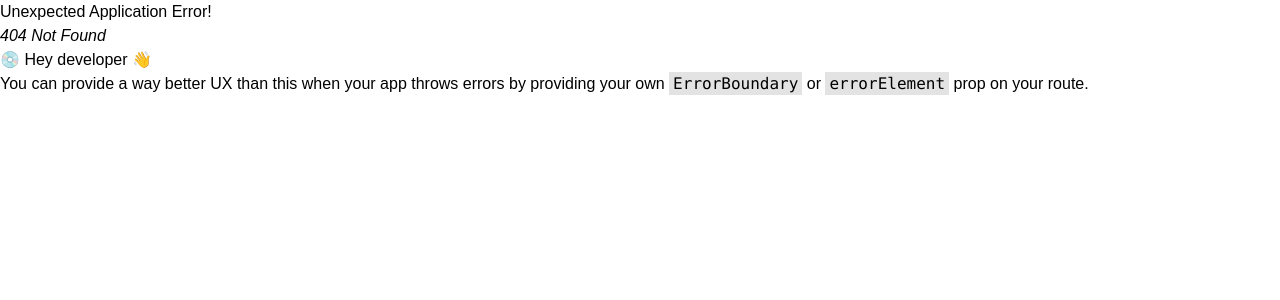
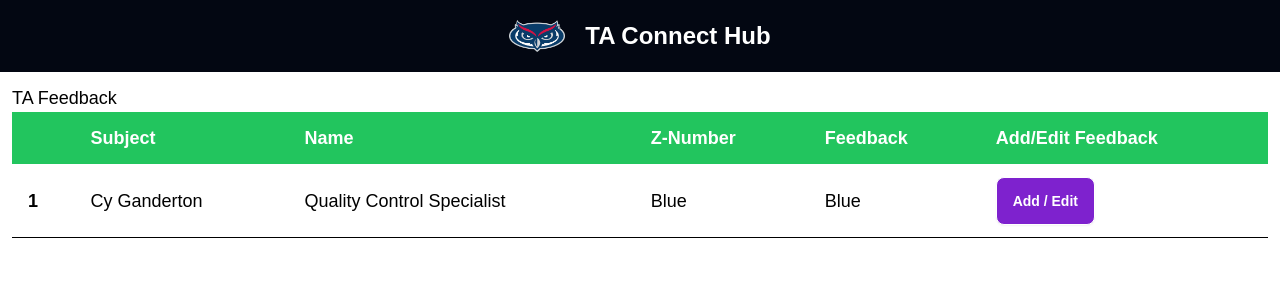
Before and after one commit to vasasowjanya/TAConnectHubFrontEnd, a React (Vite) app: page /dashboard/ta-feedback in a window 1280 px wide. Before the commit this address had no page. Shown: the top 300 px of the page. Built offline with nearby package versions, Linux system fonts and the light colour scheme; sample sign-in values are in the browser's storage.

Commit message:
instructor ui done

```diff
--- a/src/app/components/RoleWiseNavbar.tsx
+++ b/src/app/components/RoleWiseNavbar.tsx
@@ -88,7 +88,9 @@ export const RoleWiseNavbar = ({ role }: { role: string }) => {
 
   const instructorSidebarItems = (
     <ul className="py-4 bg-[#373737] text-white flex justify-evenly items-center cursor-pointer">
-      <li>TA Feedback</li>
+      <li>
+        <Link to={"/dashboard/ta-feedback"}>TA Feedback</Link>
+      </li>
       <li>
         <Link to={"/dashboard/user"}>
           <FaUser />
--- /dev/null
+++ b/src/app/pages/dashboardpages/SingleFeedback.tsx
@@ -0,0 +1,19 @@
+const SingleFeedback = () => {
+  return (
+    <div>
+      <h1 className="text-lg">Leave a feedback</h1>
+      <div className="flex items-center gap-4">
+        <input
+          type="text"
+          placeholder="Type feedback here"
+          className="mt-4 input input-bordered input-primary w-full max-w-xs rounded-none"
+        />
+        <button className="mt-4 btn bg-purple-700 hover:bg-purple-800 text-white">
+          Submit Feedback
+        </button>
+      </div>
+    </div>
+  );
+};
+
+export default SingleFeedback;
--- /dev/null
+++ b/src/app/pages/dashboardpages/TaFeedback.tsx
@@ -0,0 +1,45 @@
+import { Link } from "react-router-dom";
+
+const TaFeedback = () => {
+  return (
+    <div>
+      <h1 className="text-lg">TA Feedback</h1>
+      <div>
+        <div className="overflow-x-auto">
+          <table className="table">
+            {/* head */}
+            <thead className="bg-green-500 text-white text-lg">
+              <tr>
+                <th></th>
+                <th>Subject</th>
+                <th>Name</th>
+                <th>Z-Number</th>
+                <th>Feedback</th>
+                <th> Add/Edit Feedback</th>
+              </tr>
+            </thead>
+            <tbody className="text-lg">
+              {/* row 1 */}
+              <tr>
+                <th>1</th>
+                <td>Cy Ganderton</td>
+                <td>Quality Control Specialist</td>
+                <td>Blue</td>
+                <td>Blue</td>
+                <td>
+                  <Link to="/dashboard/ta-feedback/1">
+                    <button className="btn bg-purple-700 hover:bg-purple-800 text-white">
+                      Add / Edit
+                    </button>
+                  </Link>
+                </td>
+              </tr>
+            </tbody>
+          </table>
+        </div>
+      </div>
+    </div>
+  );
+};
+
+export default TaFeedback;
--- a/src/routes/Routes.tsx
+++ b/src/routes/Routes.tsx
@@ -27,6 +27,8 @@ import TaApplicationReview from "../app/pages/dashboardpages/TaApplicationReview
 import SingleApplicationDetail from "../app/pages/dashboardpages/SingleApplicationDetail";
 import TaRecomandation from "../app/pages/dashboardpages/TaRecomandation";
 import TaSelection from "../app/pages/dashboardpages/TaSelection";
+import TaFeedback from "../app/pages/dashboardpages/TaFeedback";
+import SingleFeedback from "../app/pages/dashboardpages/SingleFeedback";
 
 export default function Routes() {
   const isTokenAvailable = localStorage.getItem("token");
@@ -87,6 +89,9 @@ export default function Routes() {
 
           <Route path="ta-selection" element={<TaSelection />} />
 
+          <Route path="ta-feedback" element={<TaFeedback />} />
+          <Route path="ta-feedback/:courseId" element={<SingleFeedback />} />
+
           <Route path="courses" element={<Courses />} />
         </Route>
       </>
```
